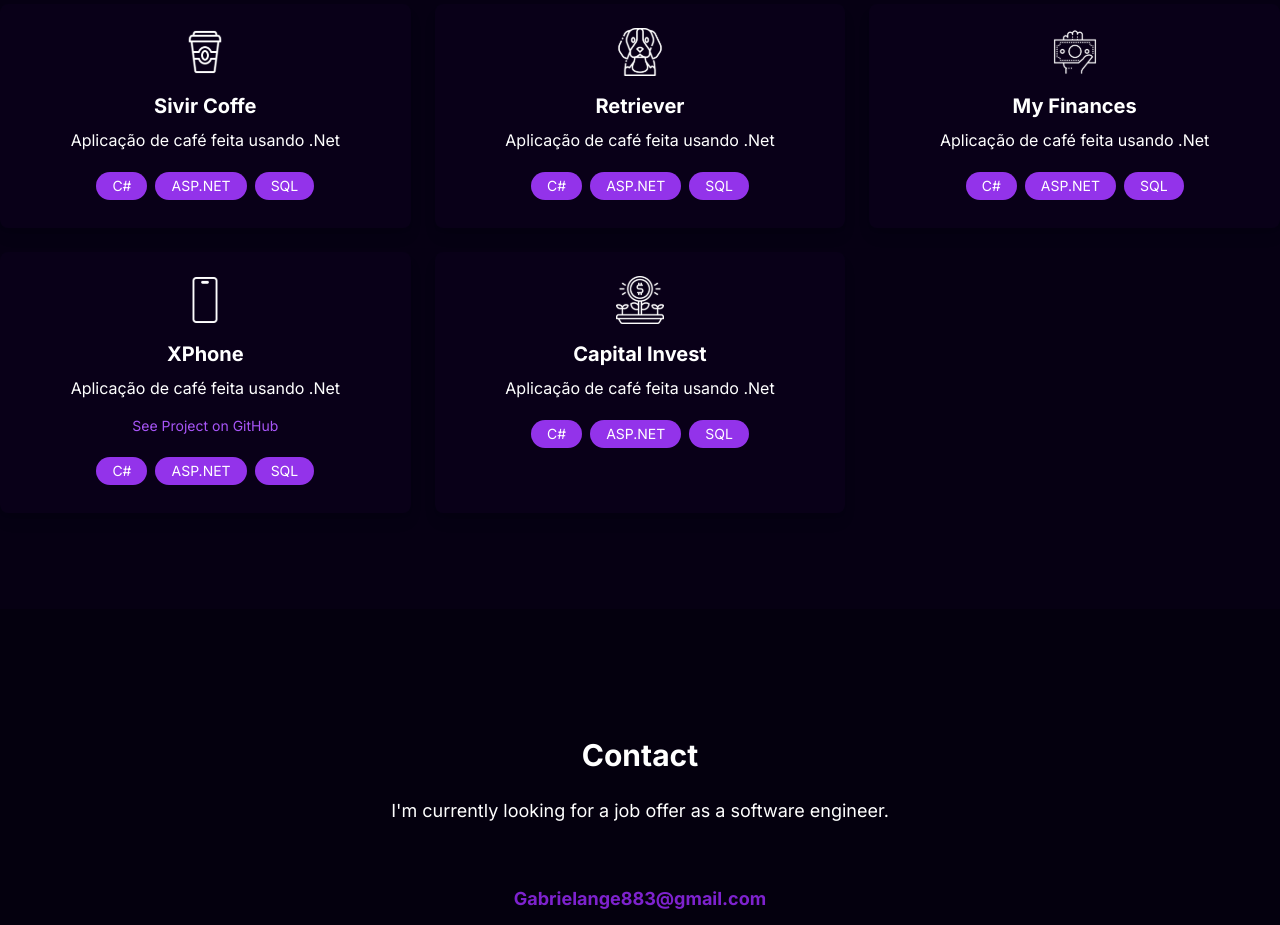
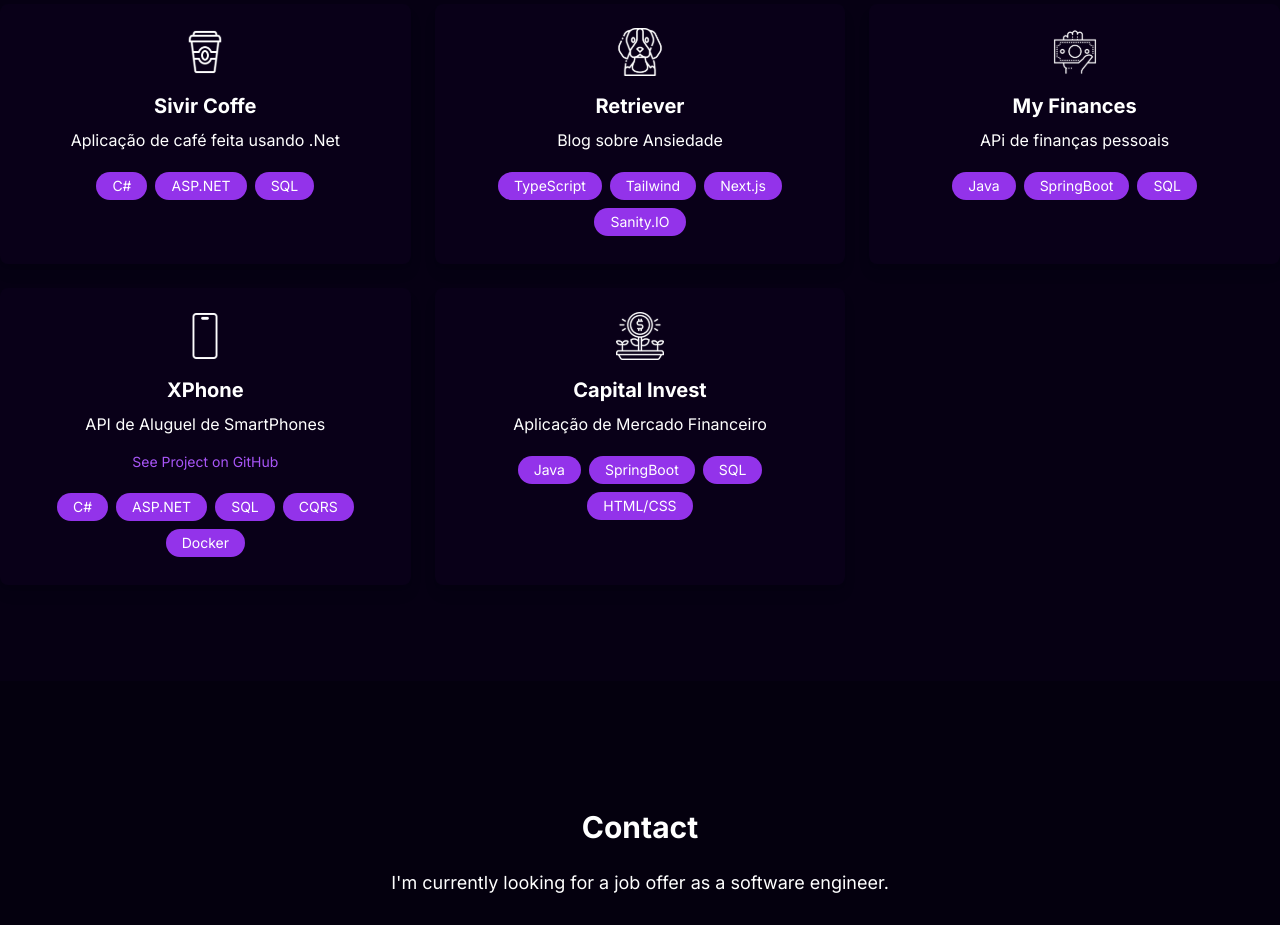
Before and after one commit to AngeloSans/PortfolioAngelo, a Next.js app in the folder angelo/: page / in a window 1280 px wide. Shown: the part 1760-2685 px from the top of the page. Built offline with nearby package versions, Linux system fonts and the light colour scheme.

Commit message:
Projects

```diff
--- a/angelo/src/components/Projects.tsx
+++ b/angelo/src/components/Projects.tsx
@@ -9,27 +9,27 @@ const projects = [
     },
     {
         title: "Retriever",
-        description: "Aplicação de café feita usando .Net",
-        technologies: ["C#", "ASP.NET", "SQL"],
+        description: "Blog sobre Ansiedade",
+        technologies: ["TypeScript", "Tailwind", "Next.js", "Sanity.IO"],
         image: "/IconesProjetos/Dog.svg",
     },
     {
         title: "My Finances",
-        description: "Aplicação de café feita usando .Net",
-        technologies: ["C#", "ASP.NET", "SQL"],
+        description: "APi de finanças pessoais",
+        technologies: ["Java", "SpringBoot", "SQL"],
         image: "/IconesProjetos/Money.svg",
     },
     {
         title: "XPhone",
-        description: "Aplicação de café feita usando .Net",
-        technologies: ["C#", "ASP.NET", "SQL"],
+        description: "API de Aluguel de SmartPhones",
+        technologies: ["C#", "ASP.NET", "SQL", "CQRS", "Docker"],
         image: "/IconesProjetos/Iphone.svg",
         githubLink: "https://github.com/Anjocaido13/XPhone",
     },
     {
         title: "Capital Invest",
-        description: "Aplicação de café feita usando .Net",
-        technologies: ["C#", "ASP.NET", "SQL"],
+        description: "Aplicação de Mercado Financeiro",
+        technologies: ["Java", "SpringBoot", "SQL", "HTML/CSS"],
         image: "/IconesProjetos/Invest.svg",
     }
 ];
```
